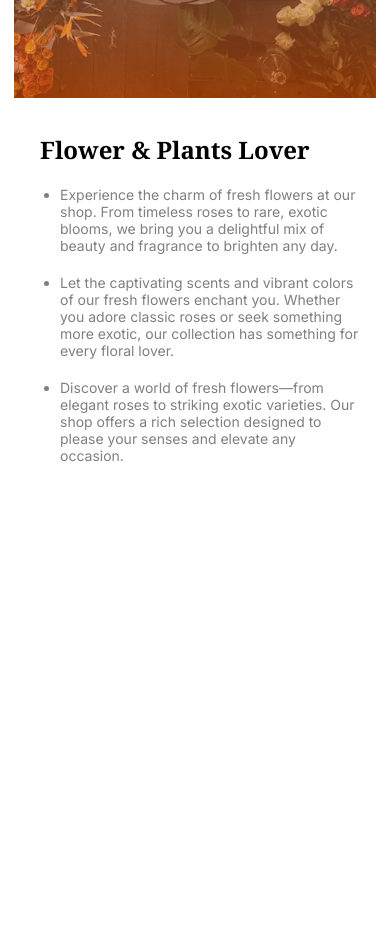
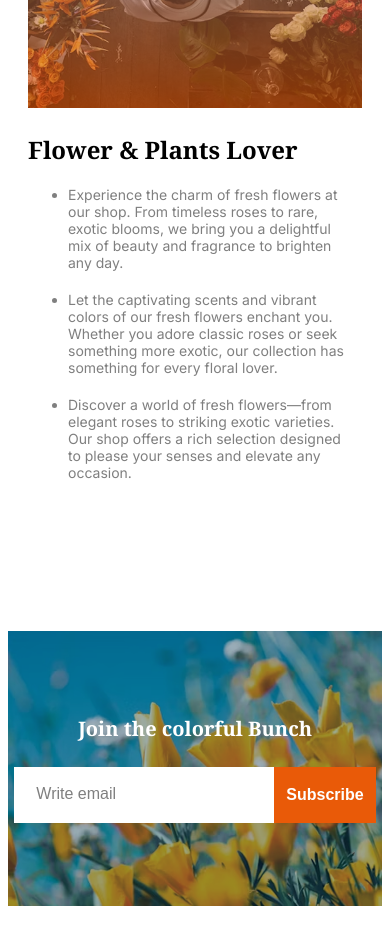
Before and after one commit to sayhan911/Assignment-Responsive-Flowers, a plain HTML site: page index.html in a window 390 px wide. Shown: the part 2640-3576 px from the top of the page. Before the commit the page ends 3254 px from the top, so only its background shows below. Drawn offline with Linux system fonts and the light colour scheme.

Commit message:
added newsletter section with mobile responsive design

```diff
--- a/index.html
+++ b/index.html
@@ -120,7 +120,13 @@
 
         </section>
     </main>
-
+    <section class="newsletter">
+        <h2>Join the colorful Bunch</h2>
+        <div class="subscribe">
+            <input type="email" name="" id="" placeholder="Write email">
+            <input type="button" value="Subscribe">
+        </div>
+    </section>
     <footer>
 
     </footer>
--- a/styles/styles.css
+++ b/styles/styles.css
@@ -16,9 +16,12 @@
   }
 
   /* shared styles */
-  body{
+  header, main, footer{
     max-width: 1140px;
     margin: 30px auto;
+  }
+  body{
+
   }
   .primary-text-color{
     color: rgba(0, 0, 0, 1);
@@ -143,7 +146,13 @@
     padding: 19px 80px;
     background-color: rgba(233, 90, 8, 1);
     color: rgba(255, 255, 255, 1);
+    transition: all 0.3s ease-in-out;
 }
+.card-description button:hover{
+    background-color: rgb(255, 29, 29);
+    transform: scale(1.03);
+}
+
 /* trusted seller section */
 .trusted-seller{
     position: relative;
@@ -174,7 +183,58 @@
     color: rgba(0, 0, 0, 0.5);
     margin-bottom: 20px;
 }
+/* newsletter section styles */
+.newsletter {
+    display: flex;
+    flex-direction: column;
+    justify-content: center;
+    text-align: center;
+    height: 540px;
+    background-image: url('../assets/news-letter-bg.png');
+    background-size: cover;
+    background-position: center;
+    background-repeat: no-repeat;
+  }
+  .newsletter h2{
+    margin: 0;
+    margin-bottom: 25px;
+    font-size: 50px;
+    font-weight: 700;
+    color: rgba(255, 255, 255, 1);
+  }
+  .subscribe{
+    display: flex;
+    justify-content: center;
+  }
+  .subscribe input[type="email"]{
+    padding: 16px 20px;
+    width: 540px;
+    border: 2px solid white;
+    border-right: none;
+    outline: none;
+    transition: all 0.3s ease-in-out;
 
+  }
+  .subscribe input[type="button"]{
+    padding: 20px 55px;
+    border: none;
+    font-size: 16px;
+    font-weight: 600;
+    color: rgba(255, 255, 255, 1);
+    background-color: rgba(233, 90, 8, 1);
+    transition: all 0.5s ease-in-out;
+  }
+  .subscribe input[type="email"]::placeholder{
+    font-size: 16px;
+    color: rgba(0, 0, 0, 0.5);
+  }
+  .subscribe input[type="email"]:focus{
+    border-color: rgba(233, 90, 8, 1);
+  }
+  .subscribe input[type="button"]:hover{
+    background-color: rgb(255, 29, 29);
+    transform: scale(1.03);
+  }
 /* responsive design for mobile devices */
 @media screen and (max-width: 769px){
 
@@ -253,24 +313,40 @@
     flex-direction: column;
     gap: 10px;
 }
+.flower-store{
+    padding: 0 20px;
+}
 .flower-store img{
-    width: auto;
-    height: 400px;
+    width: 100%;
+    height: auto;
 }
 .trusted-badge{
    display: none;
 }
 .trusted-content{
-    margin: 0 auto;
-    display: block;
-    /* margin: 0 25px 0 10px;   */
     padding: 0 20px;
 }
 .trusted-content h2{
+    margin-top: 10px;
+    padding: 0;
     font-size: 24px;
 }
 .trusted-content ul li{
     font-size: 14px;
     padding-right: 10px;
 }
+
+/* newsletter section styles */
+.newsletter{
+    height: 275px;
 }
+.newsletter h2{
+    font-size: 20px;
+}
+.subscribe input[type="email"]{
+    width: 218px;
+  }
+  .subscribe input[type="button"]{
+    padding: 19px 12px;
+  }
+}
```
